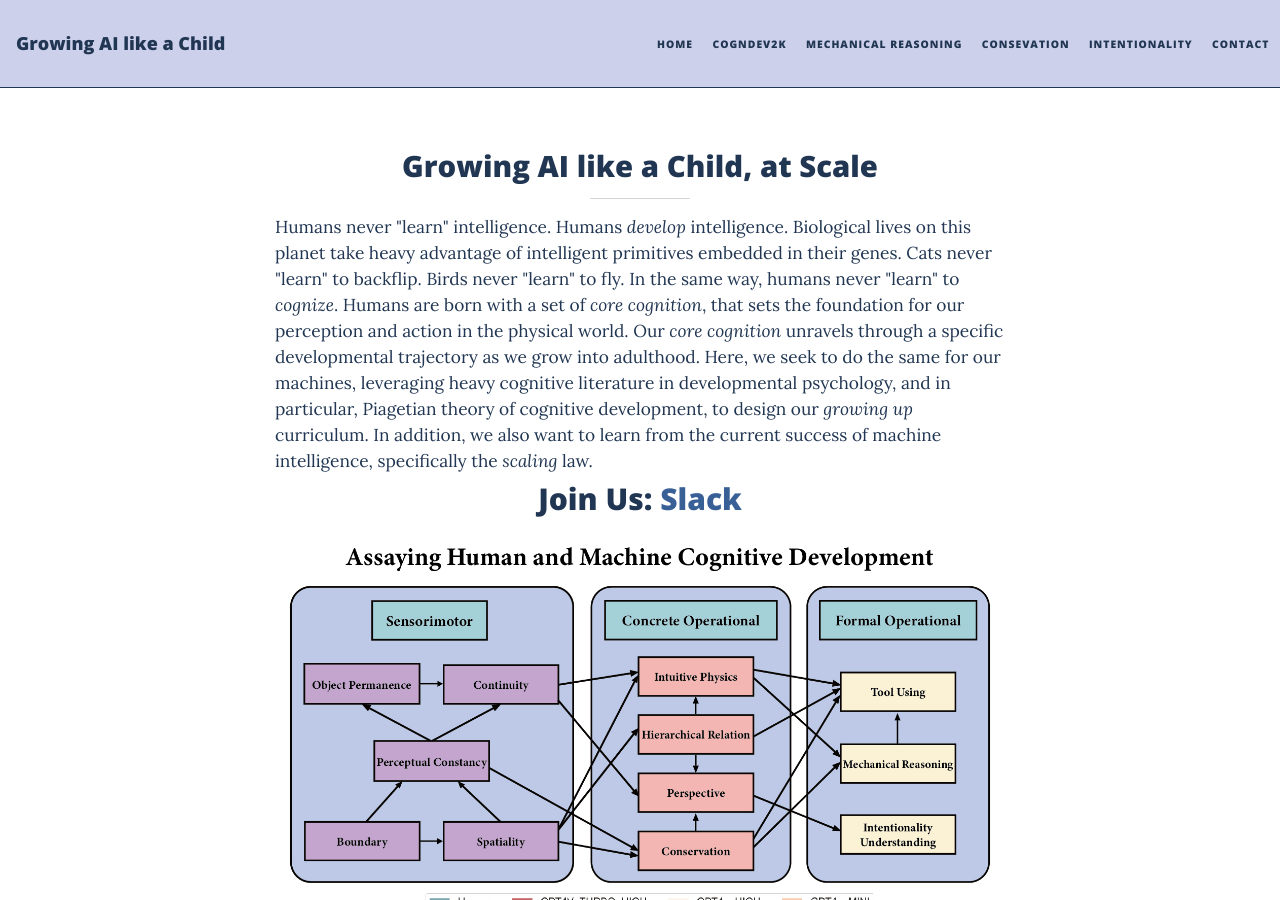
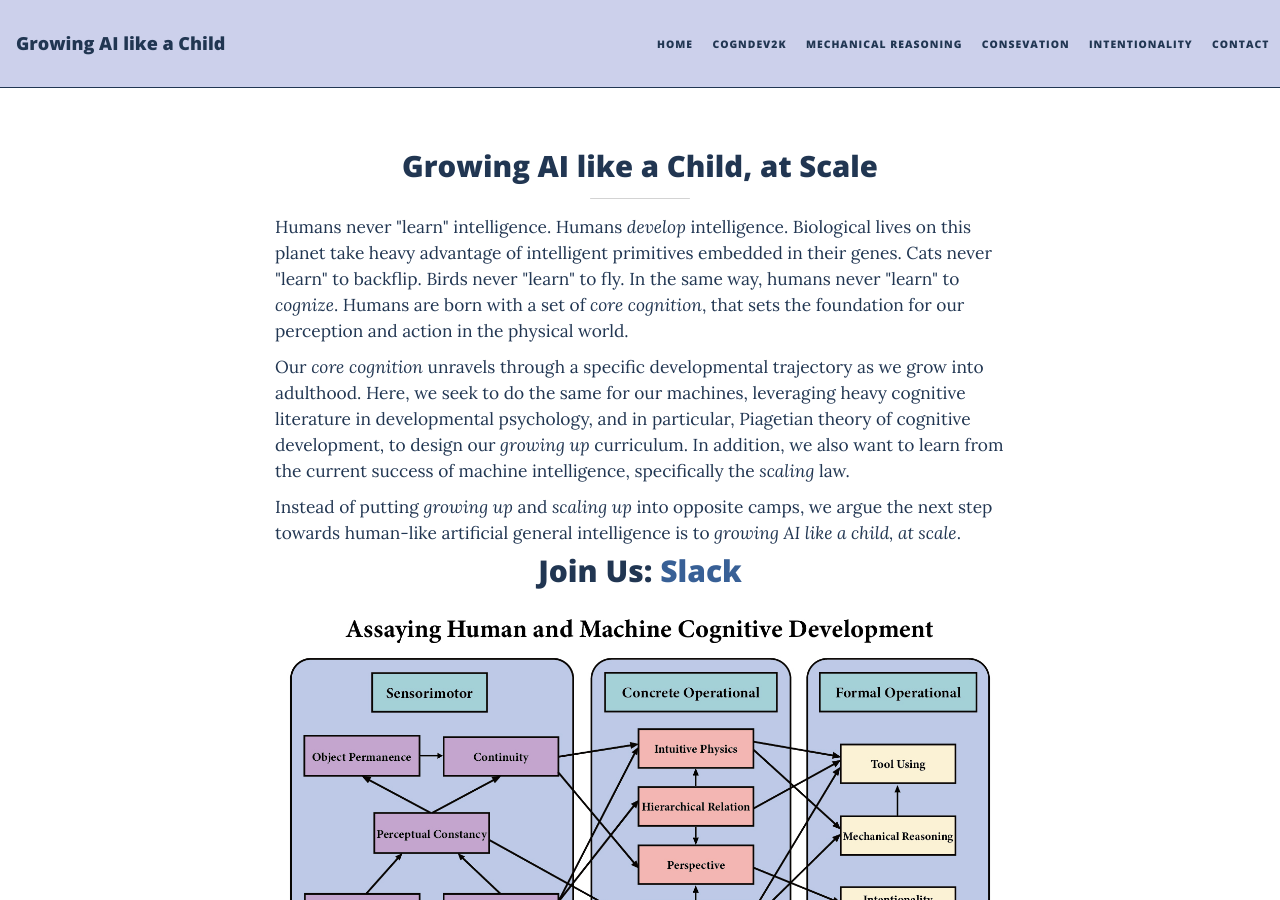
Before and after one commit to growing-ai-like-a-child/growing-ai-like-a-child.github.io, a Jekyll site: the page built from index.html, in a window 1280 px wide and 900 px high. Built offline with Jekyll 4.4.1, drawn with Linux system fonts in a browser that asks for light colours; nearby versions of some CDN libraries; the list of posts is cut into pages by our own code.

Commit message:
Update index.html

```diff
--- a/index.html
+++ b/index.html
@@ -9,7 +9,15 @@ layout: home
 <hr class="small" style="border-width: 1pt; border-color: lightgray;">
 
 <div class="description" style="font-size: 13pt;">
-<p>Humans never "learn" intelligence. Humans <i>develop</i> intelligence. Biological lives on this planet take heavy advantage of intelligent primitives embedded in their genes. Cats never "learn" to backflip. Birds never "learn" to fly. In the same way, humans never "learn" to <i>cognize</i>. Humans are born with a set of <i>core cognition</i>, that sets the foundation for our perception and action in the physical world. Our <i>core cognition</i> unravels through a specific developmental trajectory as we grow into adulthood. Here, we seek to do the same for our machines, leveraging heavy cognitive literature in developmental psychology, and in particular, Piagetian theory of cognitive development, to design our <i>growing up</i> curriculum. In addition, we also want to learn from the current success of machine intelligence, specifically the <i>scaling</i> law.
+<p>Humans never "learn" intelligence. Humans <i>develop</i> intelligence. Biological lives on this planet take heavy advantage of intelligent primitives embedded in their genes. Cats never "learn" to backflip. Birds never "learn" to fly. In the same way, humans never "learn" to <i>cognize</i>. Humans are born with a set of <i>core cognition</i>, that sets the foundation for our perception and action in the physical world. </p>
+</div>
+
+<div class="description" style="font-size: 13pt;">
+<p>Our <i>core cognition</i> unravels through a specific developmental trajectory as we grow into adulthood. Here, we seek to do the same for our machines, leveraging heavy cognitive literature in developmental psychology, and in particular, Piagetian theory of cognitive development, to design our <i>growing up</i> curriculum. In addition, we also want to learn from the current success of machine intelligence, specifically the <i>scaling</i> law.</p>
+</div>
+
+<div class="description" style="font-size: 13pt;">
+Instead of putting <i>growing up</i> and <i>scaling up</i> into opposite camps, we argue the next step towards human-like artificial general intelligence is to <i>growing AI like a child, at scale</i>.
 </div>
 
 <div class="subsubheading"><h2>Join Us: <a href="https://join.slack.com/t/growingailikeachild/shared_invite/zt-2rw1oqto3-I7IsBoawbi6btzBkaTFI8g" target="_blank">Slack</a></h2></div>
```
